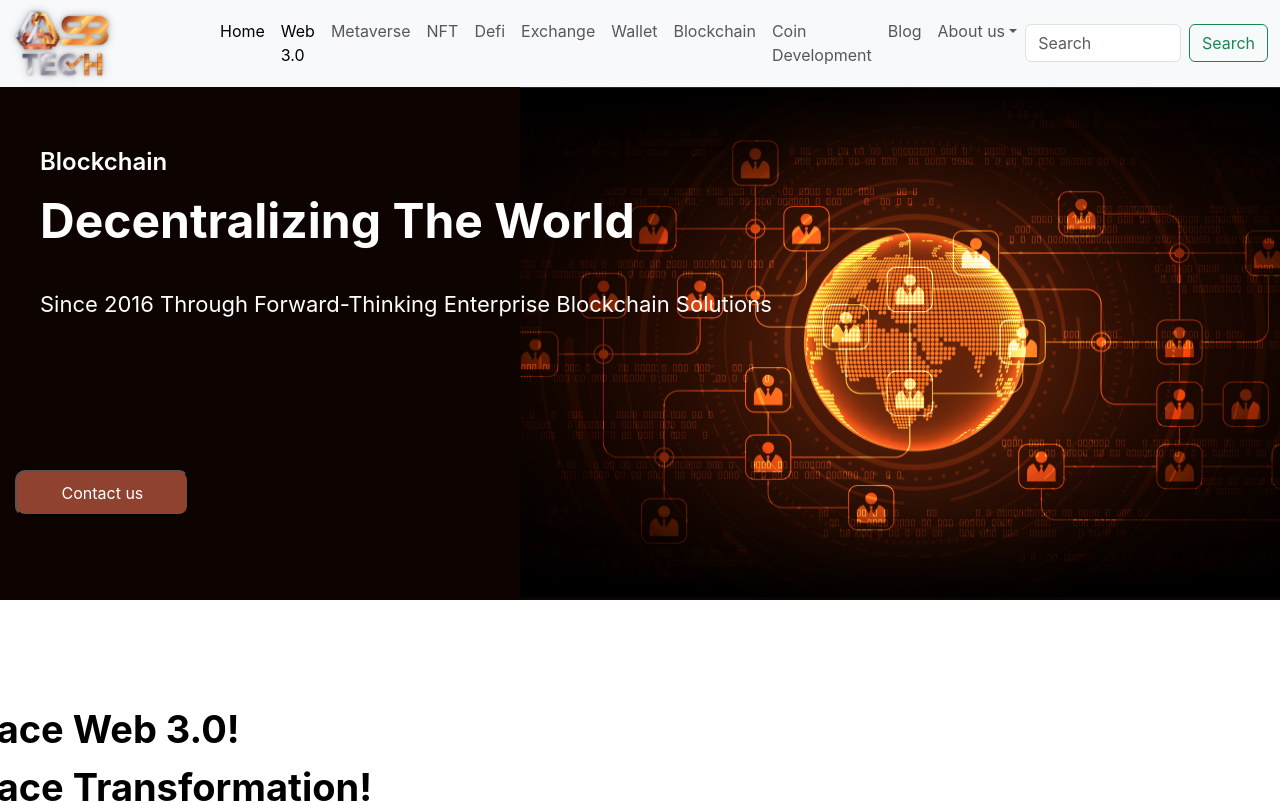
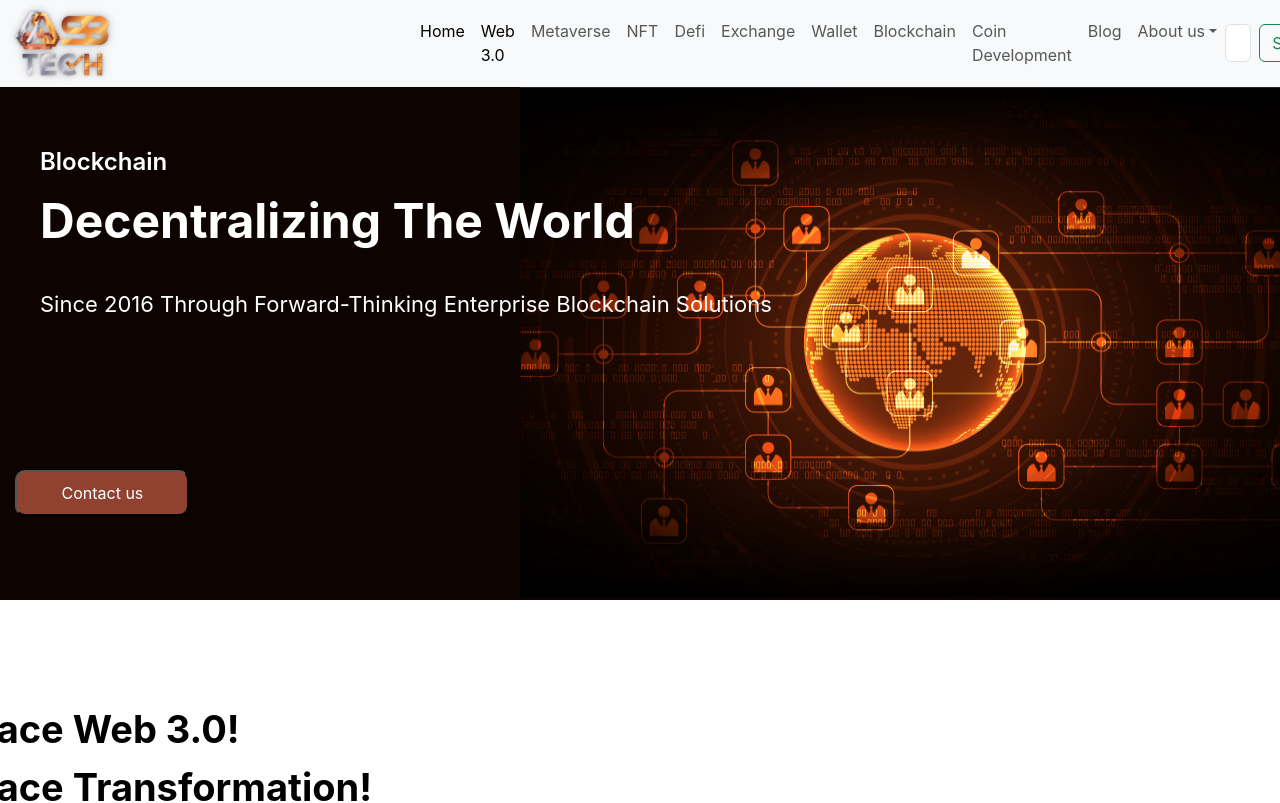
Before and after one commit to placeparks/Blockwise-tech, a React (Create React App) app: page / in a window 1280 px wide. Shown: the top 803 px of the page. Built offline with nearby package versions, Linux system fonts and the light colour scheme.

Commit message:
Update App.css

```diff
--- a/src/App.css
+++ b/src/App.css
@@ -41,9 +41,8 @@
 .logo {
   display: flex;
   align-items: center;
-  padding-right: 100px;
+  padding-right: 300px;
 }
-
 .logo img {
   width: 100px;
   height: 70.89px;
```
